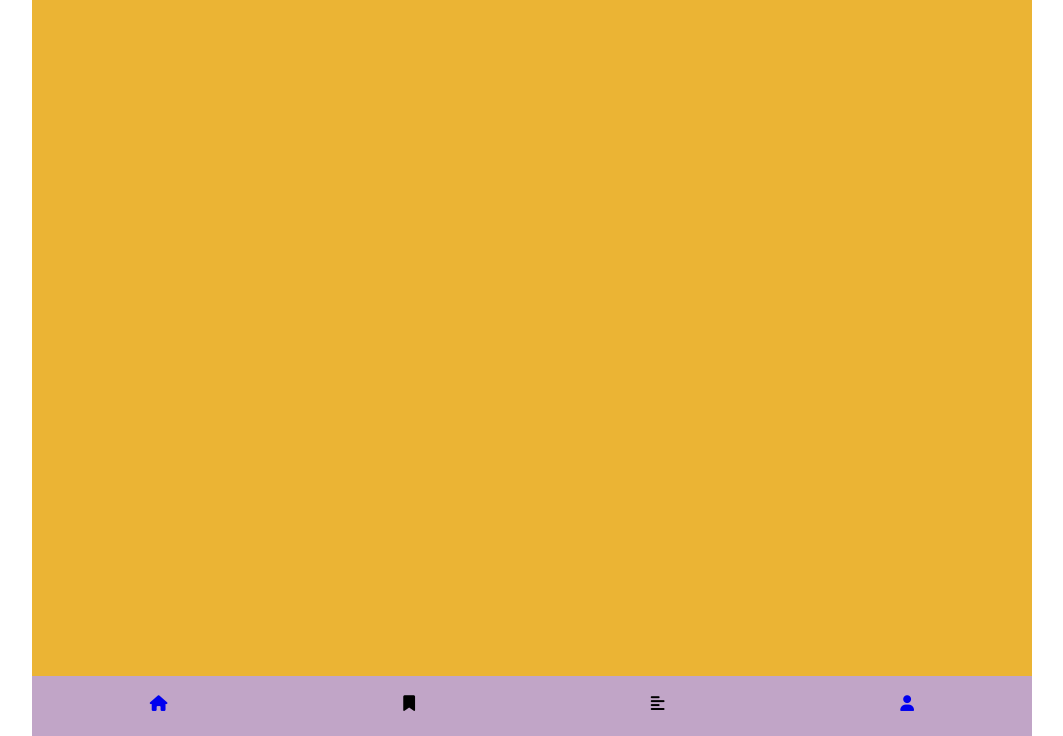
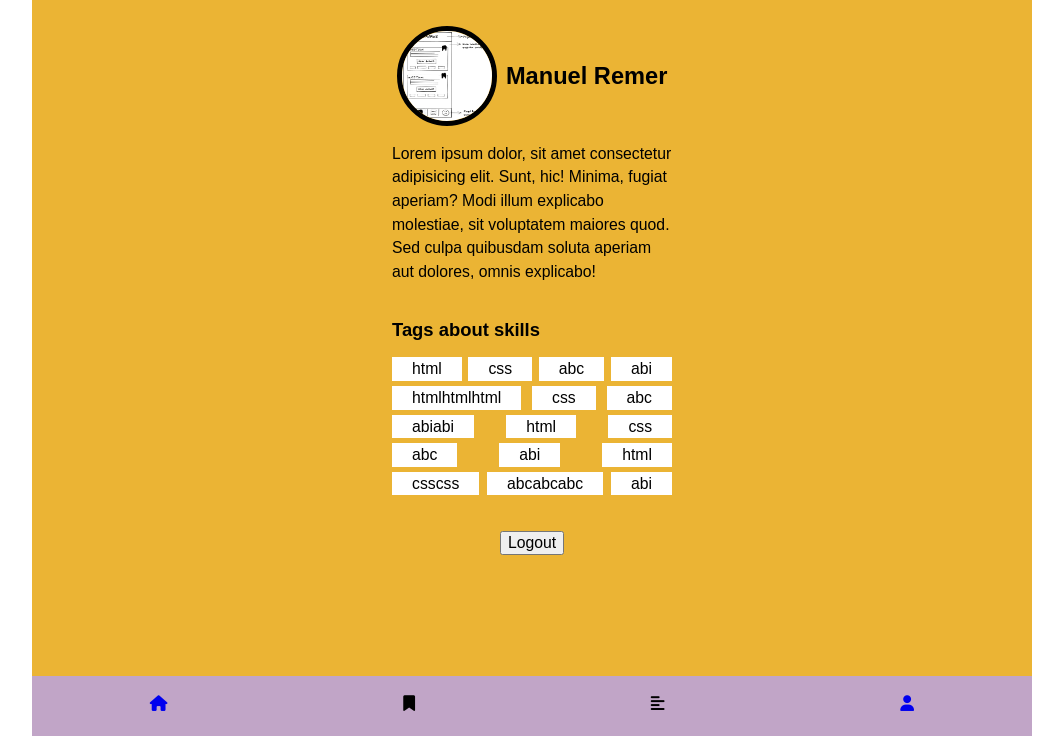
Before and after one commit to ManuelRemer/Quizz-App-Manuel, a website: page profile.html in a window 1280 px wide. Shown: the part 64-800 px from the top of the page, without its empty margins (108-1171 px from the left). Drawn offline with Linux system fonts and the light colour scheme.

Commit message:
Add profile page

```diff
--- a/profile.html
+++ b/profile.html
@@ -7,14 +7,51 @@
       crossorigin="anonymous"
     ></script>
     <meta name="viewport" content="width=device-width, initial-scale=1.0" />
-    <title>Quiz App</title>
+    <title>Quizz App</title>
     <link rel="stylesheet" href="styles/index.css" />
   </head>
   <body>
     <div class="grid-layout">
-      <header><h1>About</h1></header>
-      <main class="flex-cards">
-        <article></article>
+      <header><h1>Profile</h1></header>
+      <main>
+        <div class="profile-main">
+          <div class="photo-name">
+            <img
+              class="profile-image"
+              src="material/quiz-app-bookmark-v1.png"
+            />
+            <h2>Manuel Remer</h2>
+          </div>
+          <p class="about-txt">
+            Lorem ipsum dolor, sit amet consectetur adipisicing elit. Sunt, hic!
+            Minima, fugiat aperiam? Modi illum explicabo molestiae, sit
+            voluptatem maiores quod. Sed culpa quibusdam soluta aperiam aut
+            dolores, omnis explicabo!
+          </p>
+
+          <section class="skills">
+            <h3>Tags about skills</h3>
+            <ul class="profile-tags">
+              <li>html</li>
+              <li>css</li>
+              <li>abc</li>
+              <li>abi</li>
+              <li>htmlhtmlhtml</li>
+              <li>css</li>
+              <li>abc</li>
+              <li>abiabi</li>
+              <li>html</li>
+              <li>css</li>
+              <li>abc</li>
+              <li>abi</li>
+              <li>html</li>
+              <li>csscss</li>
+              <li>abcabcabc</li>
+              <li>abi</li>
+            </ul>
+          </section>
+          <div class="logout"><button>Logout</button></div>
+        </div>
       </main>
       <footer>
         <nav>
--- a/styles/_base.css
+++ b/styles/_base.css
@@ -12,7 +12,7 @@ body {
   line-height: 1.5;
   margin: 0;
 }
-/*grid-container*/
+/*grid-layouts*/
 .grid-layout {
   display: grid;
   height: 100vh;
@@ -21,6 +21,7 @@ body {
   grid-template-rows: [header]60px [main]auto [footer]60px;
   margin: 0 auto;
 }
+
 /*grid-items*/
 header {
   grid-row: 1 / 2;
@@ -34,6 +35,8 @@ header {
 main {
   grid-row: 2 / 3;
   background-color: var(--background-main);
+}
+.cards-cont {
   overflow-y: scroll;
   display: flex;
   flex-direction: row;
@@ -64,6 +67,45 @@ main {
   top: -5px;
   cursor: wait;
 }
+button {
+  align-self: center;
+}
+
+.profile-main {
+  display: grid;
+  height: auto;
+  min-width: auto;
+  max-width: 1000px;
+  grid-template-rows: [photo_name] auto [about] auto [tags] auto [logout] auto;
+  margin: 10px 10px;
+  align-items: center;
+  justify-items: center;
+}
+
+.photo-name {
+  grid-row: 1 / 2;
+  padding: 20px 10px 0 10px;
+  display: flex;
+  flex-direction: row;
+  flex-wrap: wrap;
+  justify-content: space-around;
+  align-items: center;
+  width: 300px;
+}
+.profile-image {
+  width: 100px;
+  height: 100px;
+  overflow: hidden;
+  border: 5px solid black;
+  border-radius: 100%;
+}
+
+img.photo-name img {
+  width: 1fr;
+}
+h2.photo-name h2 {
+  width: 1fr;
+}
 .flex-tag {
   display: flex;
   flex-direction: row;
@@ -72,21 +114,56 @@ main {
   align-items: center;
   justify-content: space-evenly;
 }
-button {
+
+.about-txt {
+  grid-row: 2 / 3;
+  width: 300px;
+  padding: 0 10px;
+}
+.skills {
+  grid-row: 3 / 4;
+  padding: 0 10px;
+  display: flex;
+  flex-direction: column;
+  width: 300px;
+}
+.skills h3 {
+  margin-bottom: 0;
+}
+.profile-tags {
+  display: flex;
+  flex-direction: row;
+  flex-wrap: wrap;
+  list-style: none;
+  padding-left: 0;
+  align-items: center;
+  justify-content: space-between;
+  gap: 5px;
+}
+.profile-tags li {
+  margin-top: 0;
+  padding: 0 20px;
+  background-color: var(--background-skilltags);
+}
+
+.logout {
+  grid-row: 4 / 5;
+  display: flex;
+  justify-content: center;
+  margin-bottom: 20px;
+}
+.logout button {
+  margin: 20px;
   align-self: center;
 }
 
 footer {
   grid-row: 3 / 4;
-
   background-color: var(--background-footer);
-  /*position: sticky;
-  bottom: 0;*/
 }
 footer nav ul {
   display: flex;
   justify-content: space-around;
-
   padding: 0;
   list-style-type: none;
 }
--- a/styles/_color.css
+++ b/styles/_color.css
@@ -3,4 +3,5 @@
   --background-header: #96e0b0;
   --background-footer: #c1a5c7;
   --background-cards: white;
+  --background-skilltags: white;
 }
```
Also changed, not shown: images/Bildschirmfoto.png (added).
